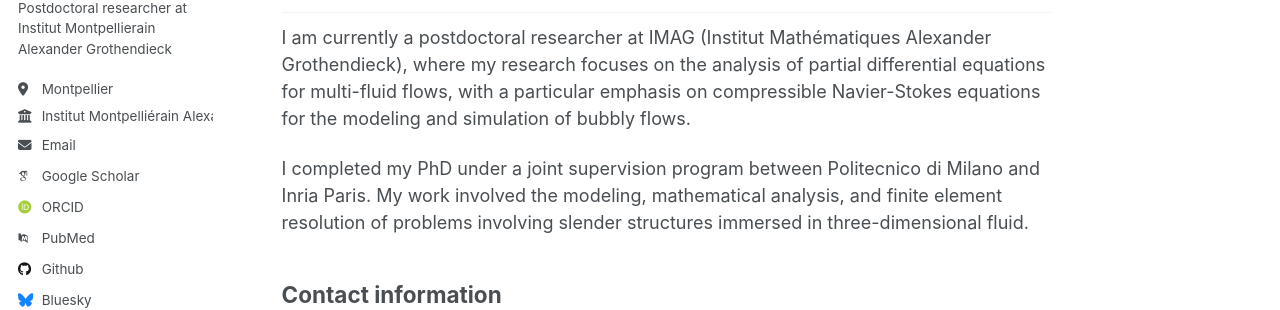
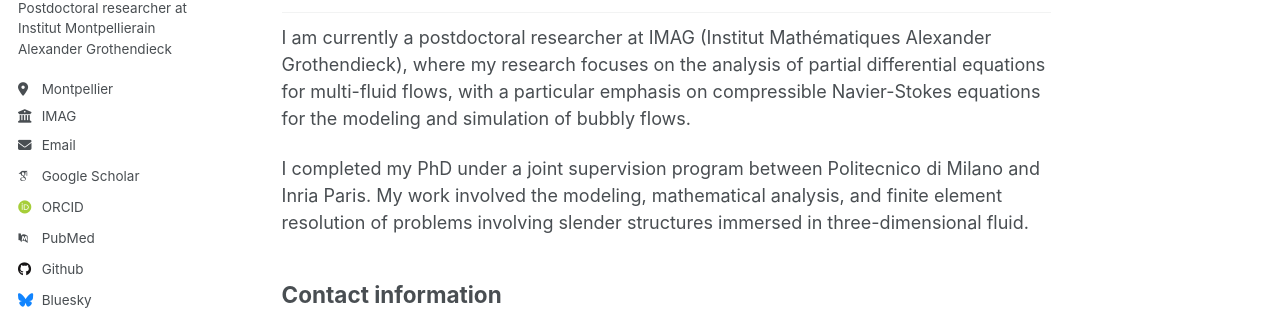
Before and after one commit to FabienLespagnol/fabienlespagnol.github.io, a Jekyll site: the page built from _pages/about.md, in a window 1280 px wide. Shown: the part 341-651 px from the top of the page. Built offline with Jekyll 4.4.1, drawn with Linux system fonts in a browser that asks for light colours; some web fonts are replaced.

Commit message:
Update _config.yml

```diff
--- a/_config.yml
+++ b/_config.yml
@@ -26,7 +26,7 @@ author:
   pronouns         : # example: "she/her"
   bio              : "Postdoctoral researcher at Institut Montpellierain Alexander Grothendieck"
   location         : "Montpellier"
-  employer         : "Institut Montpelliérain Alexander Grothendieck"
+  employer         : "IMAG"
   uri              : # URL
   email            : "fabien.lespagnol@umontpellier.fr"
 
```
